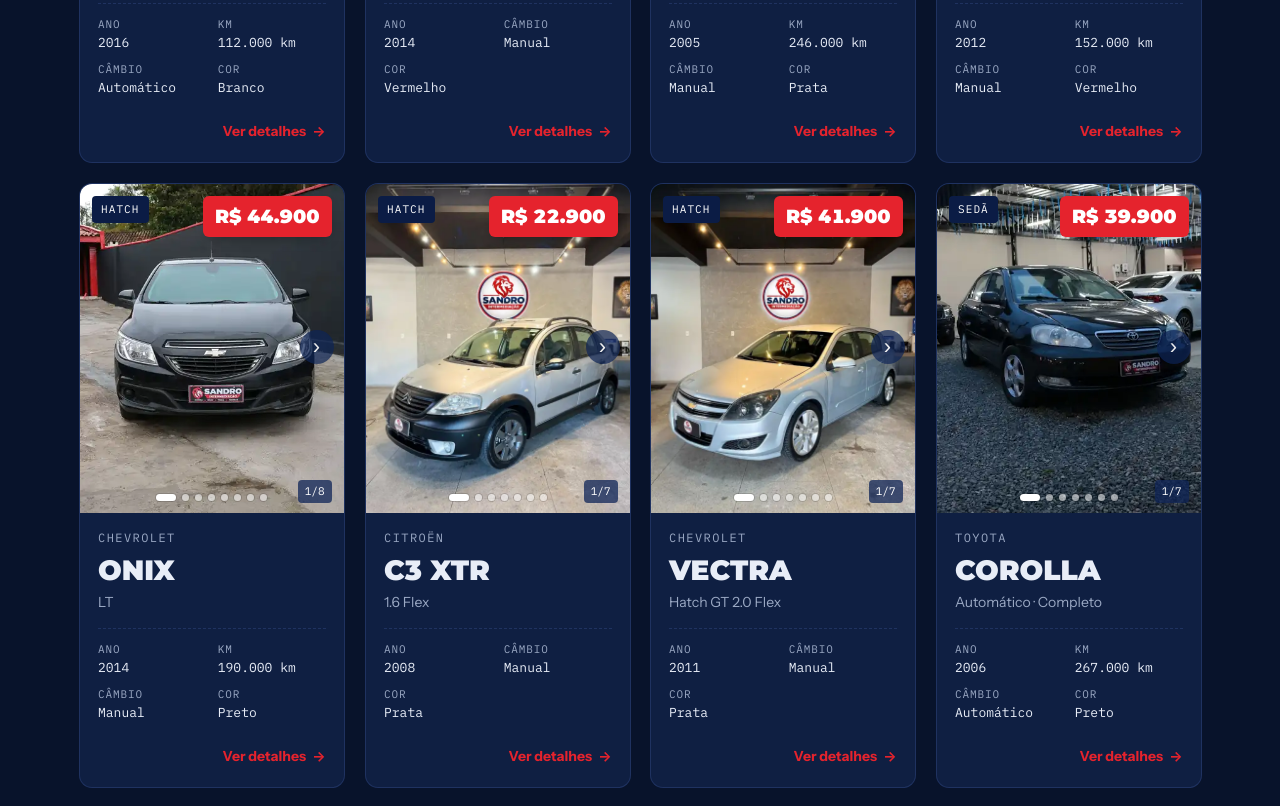
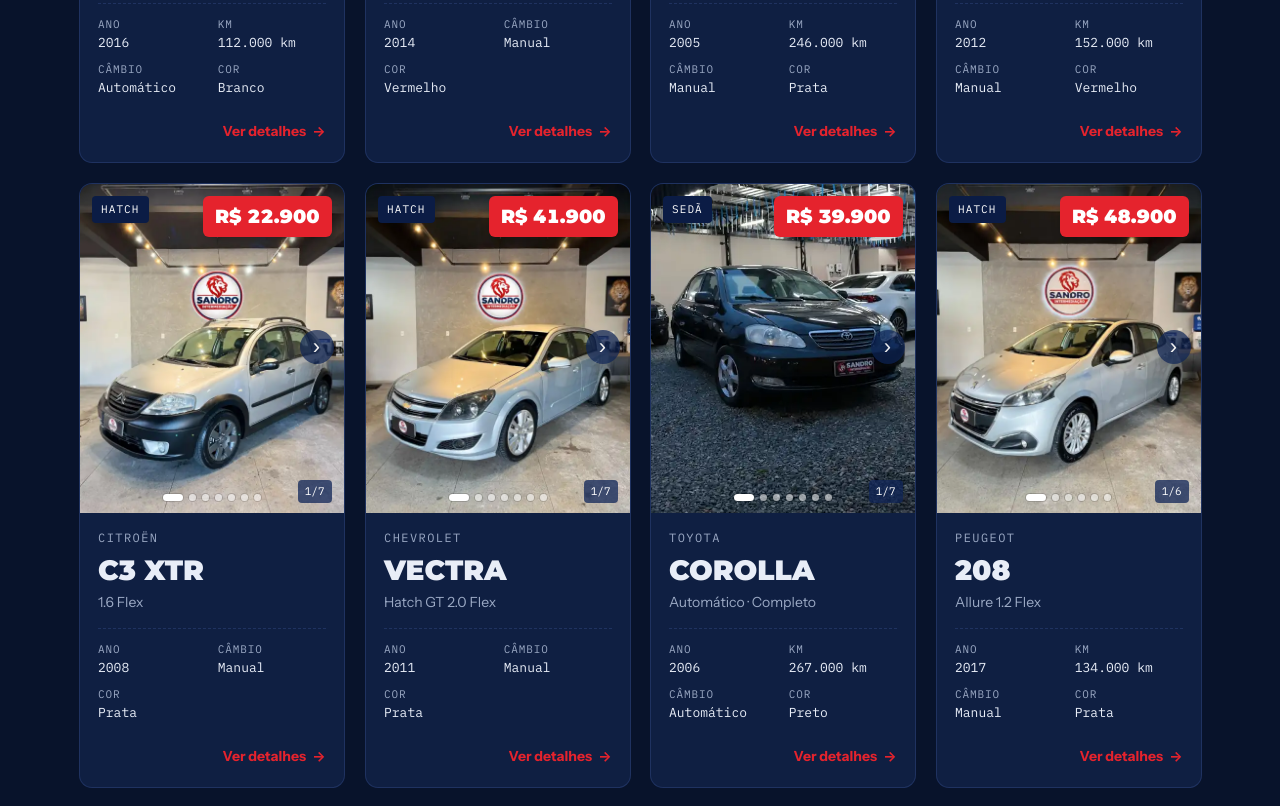
Before and after one commit to mrr-svg/sandrointermediacao, a plain HTML site: page index.html in a window 1280 px wide. Shown: the part 1415-2221 px from the top of the page. Drawn offline with Linux system fonts and the light colour scheme.

Commit message:
Remove Onix (vendido)
Co-Authored-By: Claude Opus 5.5 <noreply@anthropic.com>
Claude-Session: https://claude.ai/code/session_01Ebmg5KrFAMJPcXewfJN8UV

```diff
--- a/index.html
+++ b/index.html
@@ -456,10 +456,6 @@ const CARS = [
    year:"2012", y:2012, km:152000, cambio:"Manual", comb:"Flex", portas:2, price:43900,
    opts:["Ar-condicionado","Direção elétrica","Teto panorâmico","Rodas de liga leve","Bluetooth"],
    fotos:["fotos/500-1.webp","fotos/500-2.webp","fotos/500-3.webp","fotos/500-4.webp","fotos/500-5.webp","fotos/500-6.webp","fotos/500-8.webp","fotos/500-7.webp"]},
-  {id:"onix", make:"Chevrolet", model:"Onix", ver:"LT", type:"Hatch", shape:"hatch", color:"#16181c", colorName:"Preto",
-   year:"2014", y:2014, km:190000, cambio:"Manual", comb:"Flex", portas:4, price:44900,
-   opts:["Câmera de ré","Vidro elétrico","Trava elétrica","Alarme","Central multimídia","Ar-condicionado","Airbag"],
-   fotos:["fotos/onix-1.webp","fotos/onix-7.webp","fotos/onix-2.webp","fotos/onix-3.webp","fotos/onix-4.webp","fotos/onix-8.webp","fotos/onix-5.webp","fotos/onix-6.webp"]},
   {id:"corolla24", make:"Toyota", model:"Corolla", ver:"XEi 2.0 Automático", type:"Sedã", shape:"sedan", color:"#f4f3ef", colorName:"Branco pérola",
    year:"2024", y:2024, km:21000, cambio:"Automático", comb:null, portas:4, price:143900,
    opts:["Garantia Toyota 10 anos","Completo","Câmbio automático","Painel digital","Central multimídia","Partida por botão","Sensor de estacionamento","Faróis full LED"],
```
Also changed, not shown: fotos/onix-1.webp (deleted), fotos/onix-2.webp (deleted), fotos/onix-3.webp (deleted), fotos/onix-4.webp (deleted), fotos/onix-5.webp (deleted), fotos/onix-6.webp (deleted), fotos/onix-7.webp (deleted), fotos/onix-8.webp (deleted).
